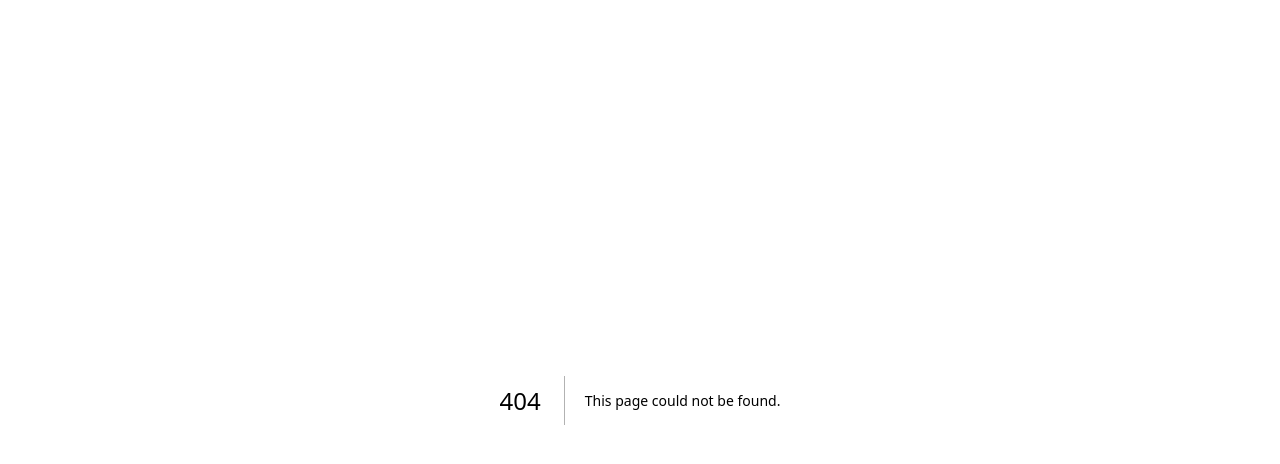
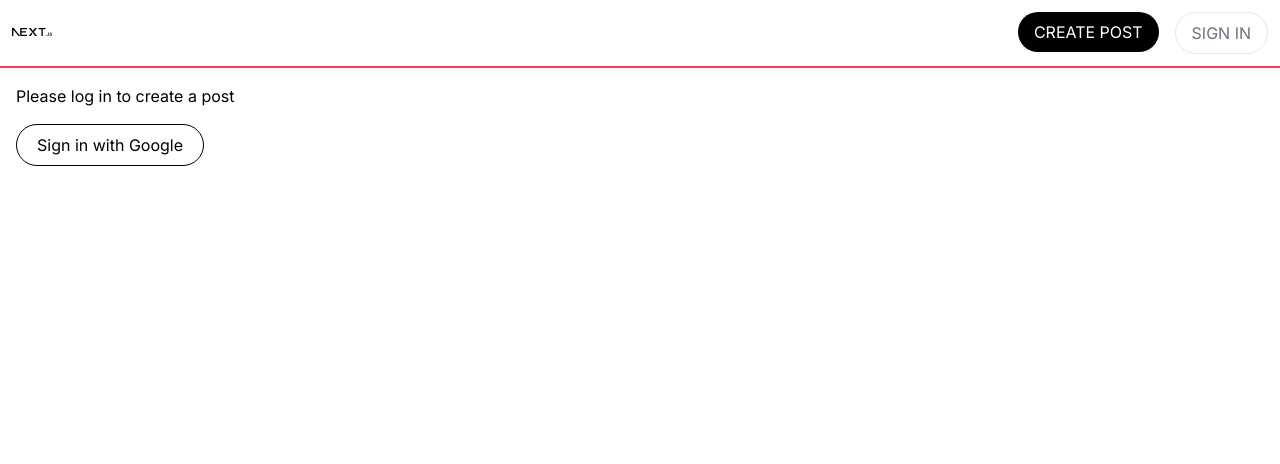
Before and after one commit to shreejai/nearby-players, a Next.js app: page /create-post in a window 1280 px wide. Before the commit this address had no page. Shown: the top 464 px of the page. Built offline with nearby package versions, Linux system fonts and the light colour scheme; no server answers.

Commit message:
refactors and create post routing

```diff
--- a/app/components/Dashboard.jsx
+++ b/app/components/Dashboard.jsx
@@ -5,7 +5,7 @@ import { signIn, signOut, useSession } from "next-auth/react";
 const Dashboard = () => {
   const {data: session} = useSession();
   return (
-    <>
+    <div className='p-4'>
       {session ? (
         <>
           <img src={session.user?.image} className="rounded-full"/>
@@ -21,7 +21,7 @@ const Dashboard = () => {
           <button onClick={()=> signIn("google")} className='border border-black rounded-xl px-4 py-2'>Sign in with Google</button>
         </>
       )}
-    </>
+    </div>
   )
 }
 
--- a/app/components/Header.js
+++ b/app/components/Header.js
@@ -1,6 +1,7 @@
 "use client";
 import { signIn, signOut, useSession } from 'next-auth/react';
 import Image from 'next/image'
+import Link from 'next/link';
 import React from 'react'
 import { HiArrowLeftOnRectangle, HiOutlinePencilSquare } from "react-icons/hi2";
 
@@ -9,9 +10,13 @@ const  Header = () => {
   const {data:session} = useSession();
   return (
     <div className='flex justify-between p-3 border-b-[2px] border-[#FF3366]'>
-      <img src="/next.svg" alt="nearby players logo" className='w-10 h-10 bg-white' />
+      <Link href={"/"}>
+        <img src="/next.svg" alt="nearby players logo" className='w-10 h-10 bg-white' />
+      </Link>
       <div className='flex gap-4'>
-        <button className='bg-black text-white px-4 py-2 rounded-full'><span className='hidden sm:block'>CREATE POST</span> <HiOutlinePencilSquare className='block sm:hidden text-[20px]'/></button>
+        <Link href={"/create-post"}>
+          <button className='bg-black text-white px-4 py-2 rounded-full'><span className='hidden sm:block'>CREATE POST</span> <HiOutlinePencilSquare className='block sm:hidden text-[20px]'/></button>
+        </Link>
         {!session ?
         (<button onClick={()=>signIn()} className='bg-white text-gray-500 border-[1px] px-4 py-2 rounded-full'><span className='hidden sm:block'>SIGN IN</span><HiArrowLeftOnRectangle className='block sm:hidden text-[20px]'/></button>
         ):(
@@ -19,7 +24,7 @@ const  Header = () => {
         )
         }
 
-        <Image src={session? session?.user?.image : 'https://www.sjcodes.com/me.png'} alt='user image ' width={40} height={40} className='rounded-full border-[1px]'/>
+        {session && <Image src={session? session?.user?.image : 'https://www.sjcodes.com/me.png'} alt='user image ' width={40} height={40} className='rounded-full border-[1px]'/>}
       </div>
     </div>
   )
--- /dev/null
+++ b/app/create-post/page.js
@@ -0,0 +1,21 @@
+'use client'
+import { signIn, useSession } from 'next-auth/react'
+import React from 'react'
+import Dashboard from '../components/Dashboard';
+
+const Page = () => {
+  const {data:session} = useSession();
+  return (
+    <div>
+      {session ?
+      <Dashboard/>
+      :
+      <div className='p-4 flex flex-col gap-4'>
+        <h1>Please log in to create a post</h1>
+        <button onClick={()=> signIn("google")} className='border border-black rounded-full px-5 py-2 max-w-fit'>Sign in with Google</button>
+      </div>}
+    </div>
+  )
+}
+
+export default Page
--- a/app/layout.js
+++ b/app/layout.js
@@ -1,6 +1,7 @@
 import { Inter } from "next/font/google";
 import "./globals.css";
 import SessionWrapper from "./components/SessionWrapper";
+import Header from "./components/Header";
 
 const inter = Inter({ subsets: ["latin"] });
 
@@ -13,7 +14,10 @@ export default function RootLayout({ children }) {
   return (
     <SessionWrapper>
       <html lang="en">
-        <body className={inter.className}>{children}</body>
+        <body className={inter.className}>
+        <Header/>
+        {children}
+        </body>
       </html>
     </SessionWrapper>
   );
--- a/app/page.js
+++ b/app/page.js
@@ -30,7 +30,6 @@ export default function Home() {
   }
   return (
     <>
-      <Header/>
       <div className="px-5 sm:px-7 md:px-10 mt-9">
         <Hero/>
         <Search/>
```
